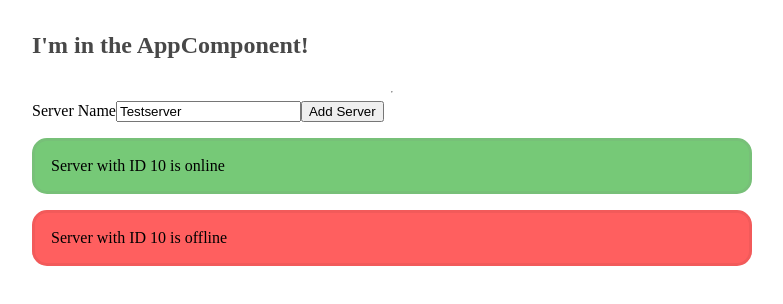
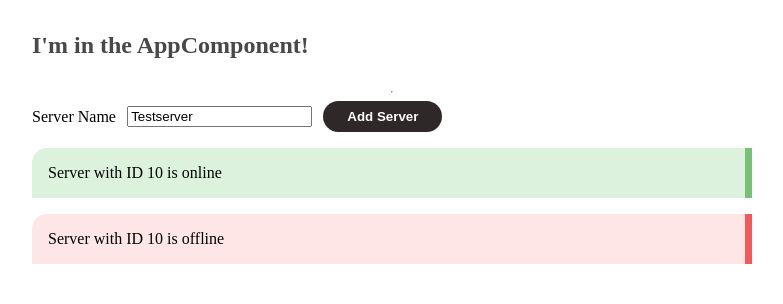
Before and after one commit to flavia3107/angular-v16-the-basics, an Angular app: page / in a window 1280 px wide. Shown: the top 304 px of the page, without its empty margins (248-1031 px from the left). Built offline with nearby package versions, Linux system fonts and the light colour scheme.

Commit message:
AngularV16: Style P2

```diff
--- a/src/app/server/server.component.css
+++ b/src/app/server/server.component.css
@@ -1,7 +1,8 @@
 .server {
     padding: 1rem;
-    border-radius: 15px;
-    border: 3px solid #f25a5a;
+    border-top-left-radius: 15px;
+    border-right: 7px solid #f25a5a;
+    font-weight: 300;
 }
 
 .online {
--- a/src/app/server/server.component.ts
+++ b/src/app/server/server.component.ts
@@ -18,6 +18,6 @@ export class ServerComponent {
   }
 
   getColor() {
-    return this.serverStatus === 'online' ? '#76c977' : '#ff5f5f';
+    return this.serverStatus === 'online' ? '#dcf2dd' : '#fee6e6';
   }
 }
--- a/src/app/servers/servers.component.css
+++ b/src/app/servers/servers.component.css
@@ -2,3 +2,18 @@
     font-size: 0.8rem;
     color: #969696;
 }
+
+.input {
+    display: flex;
+    gap: 0.7rem;
+    align-items: center;
+}
+
+.btn {
+    border: none;
+    background: #2f2828;
+    padding: 0.5rem 1.5rem;
+    color: white;
+    border-radius: 40px;
+    font-weight: 600;
+}
--- a/src/app/servers/servers.component.html
+++ b/src/app/servers/servers.component.html
@@ -1,12 +1,8 @@
-<label>Server Name</label>
-<!--<input-->
-<!--type="text"-->
-<!--class="form-control"-->
-<!--(input)="onUpdateServerName($event)">-->
-<input type="text" class="form-control" [(ngModel)]="serverName">
-<!--<p>{{ serverName }}</p>-->
-<button class="btn btn-primary" [disabled]="!allowNewServer" (click)="onCreateServer()">Add Server</button>
-<!--<p [innerText]="allowNewServer"></p>-->
-<!--<p>{{ serverCreationStatus }}</p>-->
+<div class="input">
+  <label>Server Name</label>
+  <input type="text" class="form-control" [(ngModel)]="serverName">
+  <button class="btn btn-primary" [disabled]="!allowNewServer" (click)="onCreateServer()">Add Server</button>
+</div>
+
 <p *ngIf="serverCreated" class="hint">Server was created, server name is {{ serverName }}</p>
 <app-server *ngFor="let server of servers"></app-server>
--- a/src/app/servers/servers.component.ts
+++ b/src/app/servers/servers.component.ts
@@ -30,6 +30,7 @@ export class ServersComponent implements OnInit {
     this.serverCreated = true;
     this.servers.push(this.serverName);
     this.serverCreationStatus = 'Server was created! Name is ' + this.serverName;
+    setTimeout(() => this.serverCreated = false, 1000);
   }
 
   onUpdateServerName(event: Event) {
```
